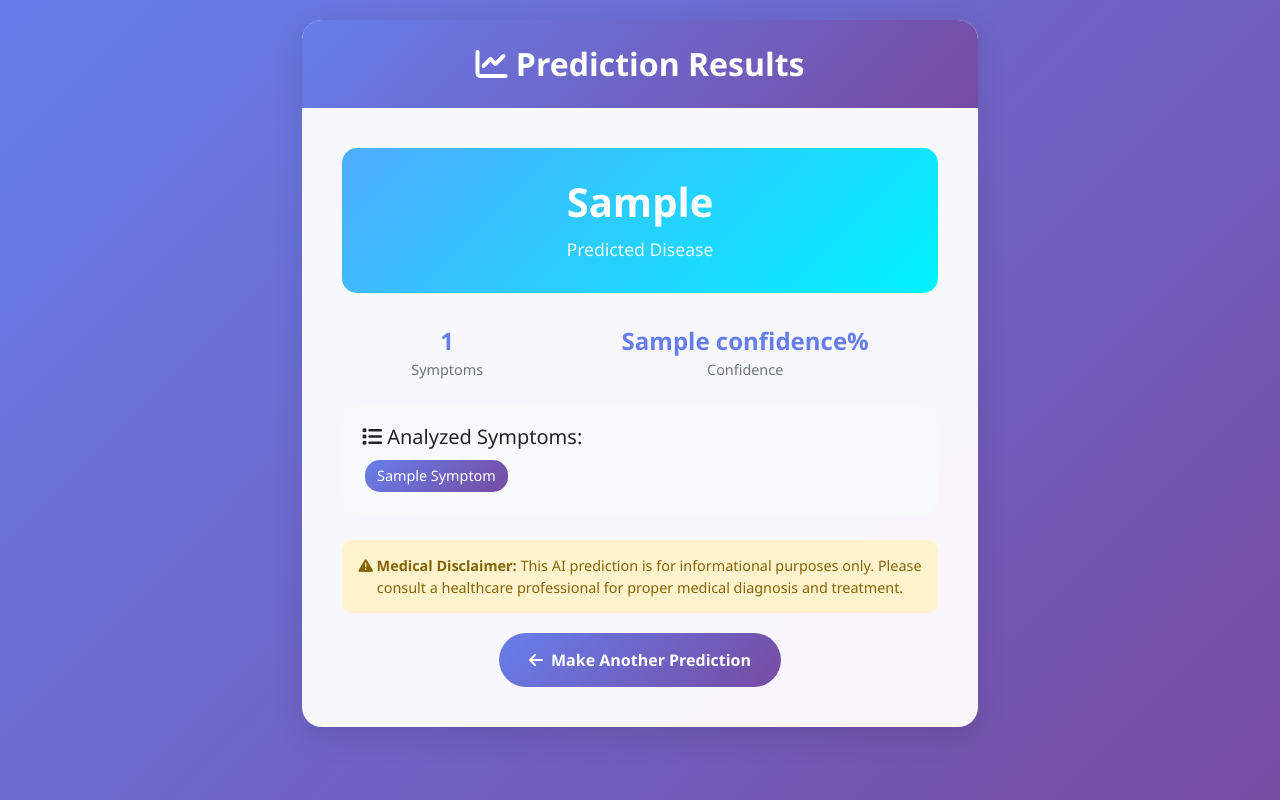
After one commit to Afzal36/disease-predictor, a Flask app: template templates/results.html in a window 1280 px wide. The commit adds this page. Run offline with Flask 3, Linux system fonts and the light colour scheme; the template is opened without the code that fills it: most values are stand-ins (such as "Sample title", 1, 10 or a date in 2020); parts of the project's set-up code (start-up, migrations or seed data) failed here and were passed over.

Commit message:
updated results.html

```diff
--- a/app.py
+++ b/app.py
@@ -1,30 +1,66 @@
 from flask import Flask, render_template, request
 import joblib
 import numpy as np
+import json
 
 app = Flask(__name__)
 
+# Load the trained model
 model = joblib.load('health_model_1.pkl')
 
-# List of 133 symptoms from your dataset
-import json
-
+# Load feature names from JSON file
 with open('features.json') as f:
     feature_names = json.load(f)
-feature_names.remove('prognosis')
+
+# Remove 'prognosis' if it exists in features
+if 'prognosis' in feature_names:
+    feature_names.remove('prognosis')
 
 @app.route('/')
 def index():
+    """Render the main page with symptom selection form"""
     return render_template('index.html', features=feature_names)
 
 @app.route('/predict', methods=['POST'])
 def predict():
-    selected = request.form.getlist("symptoms")  # list of selected symptoms
+    """Handle prediction request and return results"""
+    try:
+        # Get selected symptoms from form
+        selected_symptoms = request.form.getlist("symptoms")
 
-    input_vector = [1 if feature in selected else 0 for feature in feature_names]
-    prediction = model.predict([input_vector])[0]
+        # Create input vector (1 if symptom selected, 0 otherwise)
+        input_vector = [1 if feature in selected_symptoms else 0 for feature in feature_names]
 
-    return f"Predicted disease: <b>{prediction}</b>"
+        # Make prediction
+        prediction = model.predict([input_vector])[0]
+
+        # Get prediction probability (if your model supports it)
+        try:
+            prediction_proba = model.predict_proba([input_vector])[0]
+            confidence = max(prediction_proba) * 100
+        except:
+            confidence = 85.0  # Default confidence if model doesn't support predict_proba
+
+        # Render results page with prediction data
+        return render_template('results.html',
+                             predicted_disease=prediction,
+                             selected_symptoms=selected_symptoms,
+                             confidence=round(confidence, 1),
+                             num_symptoms=len(selected_symptoms))
+
+    except Exception as e:
+        # Handle errors gracefully
+        return render_template('results.html',
+                             predicted_disease="Error in prediction",
+                             selected_symptoms=[],
+                             confidence=0,
+                             num_symptoms=0,
+                             error=str(e))
+
+@app.route('/about')
+def about():
+    """Optional: About page"""
+    return render_template('about.html')
 
 if __name__ == '__main__':
-    app.run(debug=True)
+    app.run(debug=True, host='0.0.0.0', port=5000)
--- a/requirements.txt
+++ b/requirements.txt
@@ -3,3 +3,8 @@ gunicorn
 numpy
 scikit-learn
 joblib
+Werkzeug
+Jinja2
+MarkupSafe
+itsdangerous
+click
--- /dev/null
+++ b/templates/results.html
@@ -0,0 +1,240 @@
+<!DOCTYPE html>
+<html lang="en">
+<head>
+    <meta charset="UTF-8">
+    <meta name="viewport" content="width=device-width, initial-scale=1.0">
+    <title>Prediction Results - AI Health Assistant</title>
+    <link rel="stylesheet" href="https://cdn.jsdelivr.net/npm/bootstrap@5.3.0/dist/css/bootstrap.min.css">
+    <link href="https://cdnjs.cloudflare.com/ajax/libs/font-awesome/6.0.0/css/all.min.css" rel="stylesheet">
+
+    <style>
+        :root {
+            --primary-gradient: linear-gradient(135deg, #667eea 0%, #764ba2 100%);
+            --secondary-gradient: linear-gradient(135deg, #f093fb 0%, #f5576c 100%);
+            --success-gradient: linear-gradient(135deg, #4facfe 0%, #00f2fe 100%);
+            --card-shadow: 0 10px 30px rgba(0, 0, 0, 0.1);
+        }
+
+        body {
+            background: linear-gradient(135deg, #667eea 0%, #764ba2 100%);
+            min-height: 100vh;
+            font-family: 'Segoe UI', Tahoma, Geneva, Verdana, sans-serif;
+            padding: 20px 0;
+        }
+
+        .main-container {
+            max-width: 700px;
+            margin: 0 auto;
+        }
+
+        .card {
+            background: rgba(255, 255, 255, 0.95);
+            backdrop-filter: blur(10px);
+            border: none;
+            border-radius: 20px;
+            box-shadow: var(--card-shadow);
+        }
+
+        .card-header {
+            background: var(--primary-gradient);
+            color: white;
+            border: none;
+            border-radius: 20px 20px 0 0 !important;
+            padding: 25px;
+            text-align: center;
+        }
+
+        .card-header h1 {
+            margin: 0;
+            font-weight: 700;
+            font-size: 2rem;
+        }
+
+        .card-body {
+            padding: 40px;
+            text-align: center;
+        }
+
+        .prediction-result {
+            background: var(--success-gradient);
+            color: white;
+            padding: 30px;
+            border-radius: 15px;
+            margin-bottom: 30px;
+            position: relative;
+            overflow: hidden;
+        }
+
+        .prediction-result.error {
+            background: linear-gradient(135deg, #ff9a9e 0%, #fecfef 100%);
+        }
+
+        .prediction-result h2 {
+            font-size: 2.5rem;
+            font-weight: 800;
+            margin-bottom: 10px;
+            text-transform: capitalize;
+        }
+
+        .prediction-result p {
+            font-size: 1.1rem;
+            margin: 0;
+            opacity: 0.9;
+        }
+
+        .confidence-section {
+            background: #f8f9fa;
+            padding: 20px;
+            border-radius: 15px;
+            margin-bottom: 25px;
+        }
+
+        .confidence-bar {
+            background: #e9ecef;
+            border-radius: 10px;
+            height: 15px;
+            overflow: hidden;
+            margin: 10px 0;
+        }
+
+        .confidence-fill {
+            height: 100%;
+            background: var(--success-gradient);
+            border-radius: 10px;
+            transition: width 2s ease-in-out;
+        }
+
+        .symptoms-section {
+            background: #f8f9fa;
+            padding: 20px;
+            border-radius: 15px;
+            margin-bottom: 25px;
+            text-align: left;
+        }
+
+        .symptom-tag {
+            background: var(--primary-gradient);
+            color: white;
+            padding: 5px 12px;
+            border-radius: 15px;
+            font-size: 0.9rem;
+            margin: 3px;
+            display: inline-block;
+        }
+
+        .back-btn {
+            background: var(--primary-gradient);
+            border: none;
+            padding: 15px 30px;
+            border-radius: 50px;
+            color: white;
+            font-size: 16px;
+            font-weight: 600;
+            text-decoration: none;
+            display: inline-flex;
+            align-items: center;
+            transition: all 0.3s ease;
+        }
+
+        .back-btn:hover {
+            transform: translateY(-2px);
+            color: white;
+        }
+
+        .back-btn i {
+            margin-right: 8px;
+        }
+
+        .disclaimer {
+            background: #fff3cd;
+            color: #856404;
+            padding: 15px;
+            border-radius: 10px;
+            margin-bottom: 20px;
+            font-size: 0.9rem;
+        }
+
+        .stats {
+            display: flex;
+            justify-content: space-around;
+            margin-bottom: 25px;
+        }
+
+        .stat-item {
+            text-align: center;
+        }
+
+        .stat-value {
+            font-size: 1.5rem;
+            font-weight: bold;
+            color: #667eea;
+        }
+
+        .stat-label {
+            font-size: 0.9rem;
+            color: #6c757d;
+        }
+    </style>
+</head>
+<body>
+    <div class="container main-container">
+        <div class="card">
+            <div class="card-header">
+                <h1><i class="fas fa-chart-line"></i> Prediction Results</h1>
+            </div>
+            <div class="card-body">
+                {% if error %}
+                    <div class="prediction-result error">
+                        <h2>Error</h2>
+                        <p>{{ error }}</p>
+                    </div>
+                {% else %}
+                    <div class="prediction-result">
+                        <h2>{{ predicted_disease }}</h2>
+                        <p>Predicted Disease</p>
+                    </div>
+
+                    {% if confidence > 0 %}
+                    <div class="confidence-section">
+                        <h5><i class="fas fa-chart-bar"></i> Confidence Level</h5>
+                        <div class="confidence-bar">
+                            <div class="confidence-fill" style="width: {{ confidence }}%"></div>
+                        </div>
+                        <strong>{{ confidence }}%</strong>
+                    </div>
+                    {% endif %}
+
+                    <div class="stats">
+                        <div class="stat-item">
+                            <div class="stat-value">{{ num_symptoms }}</div>
+                            <div class="stat-label">Symptoms</div>
+                        </div>
+                        <div class="stat-item">
+                            <div class="stat-value">{{ confidence }}%</div>
+                            <div class="stat-label">Confidence</div>
+                        </div>
+                    </div>
+
+                    {% if selected_symptoms %}
+                    <div class="symptoms-section">
+                        <h5><i class="fas fa-list"></i> Analyzed Symptoms:</h5>
+                        {% for symptom in selected_symptoms %}
+                            <span class="symptom-tag">{{ symptom.replace('_', ' ').title() }}</span>
+                        {% endfor %}
+                    </div>
+                    {% endif %}
+                {% endif %}
+
+                <div class="disclaimer">
+                    <strong><i class="fas fa-exclamation-triangle"></i> Medical Disclaimer:</strong>
+                    This AI prediction is for informational purposes only. Please consult a healthcare professional for proper medical diagnosis and treatment.
+                </div>
+
+                <a href="{{ url_for('index') }}" class="back-btn">
+                    <i class="fas fa-arrow-left"></i> Make Another Prediction
+                </a>
+            </div>
+        </div>
+    </div>
+</body>
+</html>
```
Also changed, not shown: templates/index.html (+135 -8 lines).
